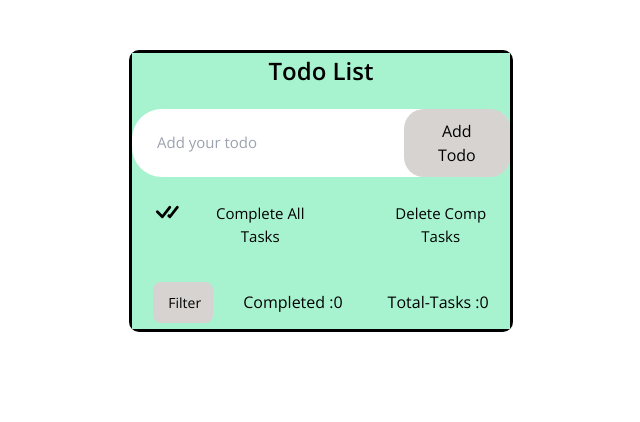
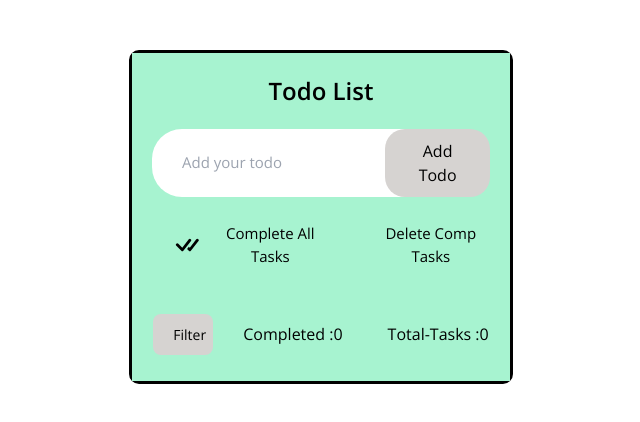
Before and after one commit to VIJAYADASS/TodoList, a Next.js app in the folder sampletest/: page /Todolist in a window 1280 px wide. Shown: the top 422 px of the page, without its empty margins (319-959 px from the left). Built offline with nearby package versions, Linux system fonts and the light colour scheme.

Commit message:
add the css

```diff
--- a/sampletest/app/Todolist/styles.css
+++ b/sampletest/app/Todolist/styles.css
@@ -23,6 +23,9 @@ body{
     background-color:rgb(167 243 208);
     align-items:  center;
     text-align:  center;
+    max-width: 400px ;
+    margin: 0 auto;
+    padding: 20px;
 
 }
 
@@ -45,7 +48,7 @@ h3{
 
 }
 button{
-
+    border: none;
     border-radius: 20px;
     color: black;
     cursor: pointer;
@@ -67,8 +70,9 @@ button{
     font-size: 15px;
     margin-bottom: 1px;
     outline:none;
-    padding: 5px;
-    width: 271px;
+    padding: 10px;
+    width: 70%;
+    margin-right: 10px;
 
 }
 .mid{
@@ -76,6 +80,12 @@ button{
     font-size: 15px;
     margin-bottom: 30px;
     margin-left: 20px;
+    margin-top: 20px;
+    align-items:  center;
+}
+.custom-checkbox{
+    margin-right: 10px;
+    cursor: pointer;
 }
 #complete-all{
     cursor: pointer;
@@ -113,6 +123,8 @@ ul li{
     justify-content:flex-end;
     width: 30px;
     height: 30px;
+    margin: 0;
+    cursor: pointer;
 
 }
 .save-icon{
@@ -121,6 +133,8 @@ ul li{
     justify-content:flex-end;
     width: 30px;
     height: 30px;
+    margin: 0;
+    cursor: pointer;
 
 }
 .edit-icon{
@@ -129,6 +143,8 @@ ul li{
     justify-content:  flex-end ;
     width: 30px;
     height: 30px;
+    margin: 0;
+    cursor: pointer;
 
 }
 .edit-icon:not(.active) + button,
@@ -138,6 +154,7 @@ ul li{
 
 .Filters{
     margin-top: 20px;
+    text-align:  center;
 
 }
 
@@ -145,6 +162,7 @@ ul li{
     display: inline-block;
     width: 10px;
     cursor: pointer;
+    position: relative;
 }
 .dropbtn{
     background-color: rgb(214 211 209);
@@ -155,10 +173,11 @@ ul li{
     color:black;
     cursor: pointer;
     font-size: 14px;
-    padding: 10px 15px;
+    padding: 10px 20px;
     width: 60px;
     margin-left:initial;
     margin-bottom: 6px;
+
 
 }
 .dropdown-content a.active{
@@ -176,18 +195,21 @@ ul li{
 
 .dropdown-content a {
     display: block;
-    padding: 8px 16px;
+    padding:10px;
     text-decoration: none;
     color: black;
-
+    cursor: pointer;
 
 }
 .dropdown-content {
-
+    display: none;
     position: absolute;
     min-width: 160px;
     box-shadow: 0px 8px 16px 0px rgba(0, 0, 0, 0.2);
     overflow-y:scroll;
+    max-height: 200px;
+    z-index: 1;
+    overflow-y: auto;
     max-height: 200px;
 }
 .dropdown-content a:hover {
@@ -198,13 +220,19 @@ ul li{
     display: block;
 }
 
+.dropdown-scroll {
+    max-height: 200px;
+    overflow-y: auto;
+}
 .completed-task{
     display: inline-block;
     margin-left: 80px;
-
+    text-align:  center;
+    margin-top: 20px;
 }
 .remaining-task{
     display:  inline-block;
     margin-left: 45px;
-
+    text-align:  center;
+    margin-top: 20px;
 }
```
